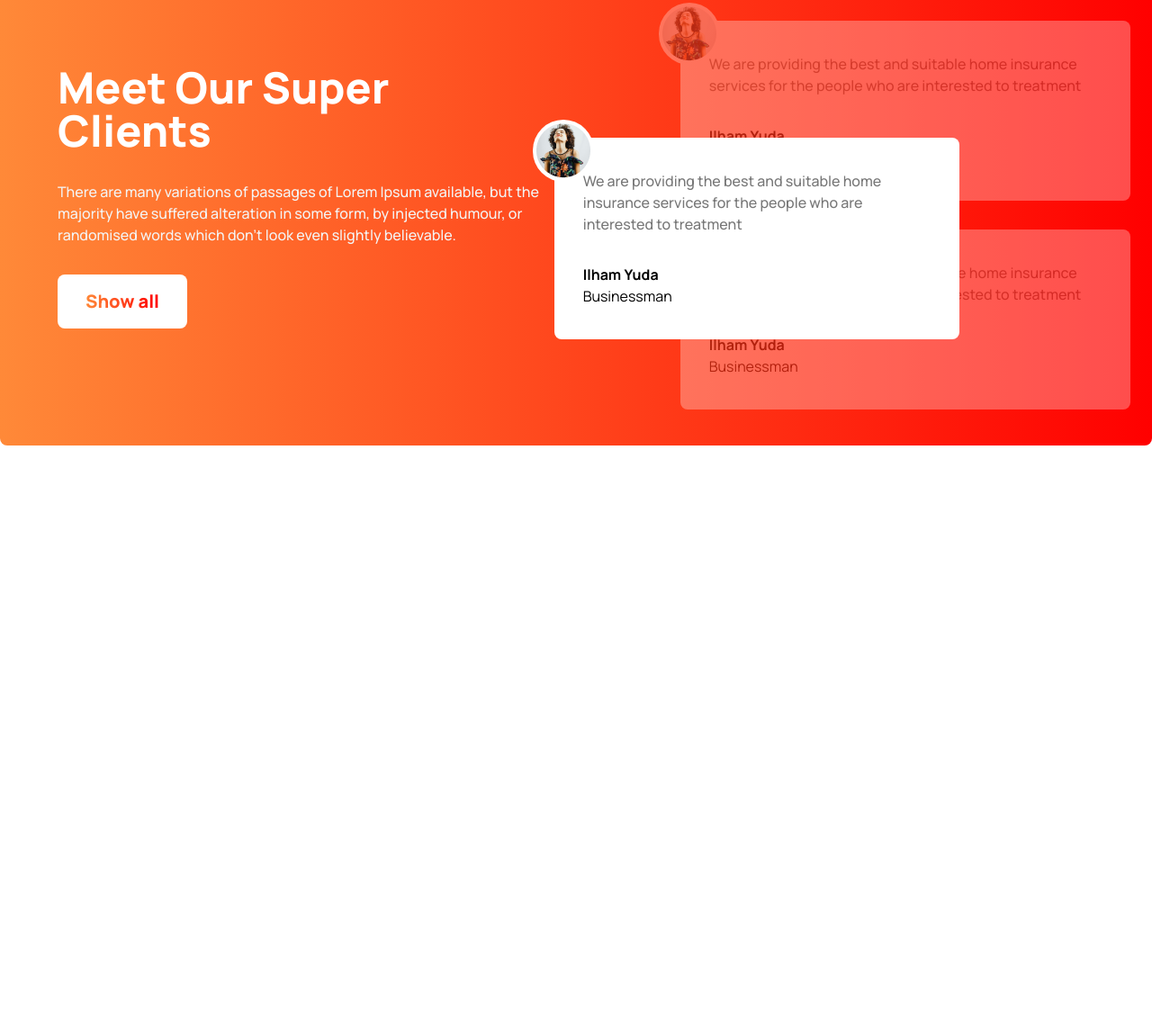
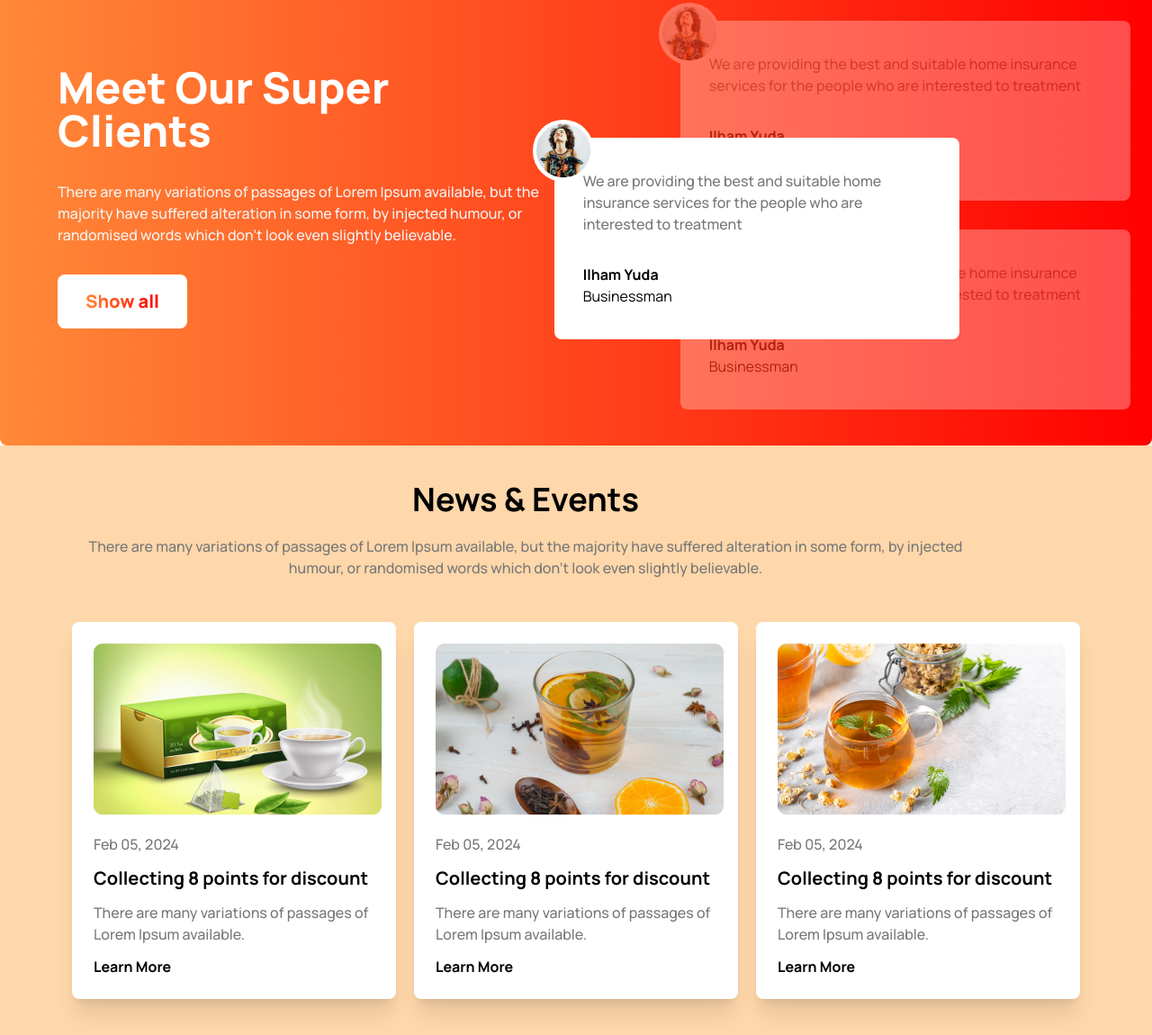
Before and after one commit to minjamin-ahmmed/tea-house-responsive-website, a plain HTML site: page index.html in a window 1280 px wide. Shown: the part 1941-3091 px from the top of the page at 90% size. Before the commit the page ends 2436 px from the top, so only its background shows below. Drawn offline with nearby package versions, Linux system fonts and the light colour scheme.

Commit message:
news and event container added

```diff
--- a/index.html
+++ b/index.html
@@ -249,11 +249,58 @@
 
                         </div>
                     </div>
+                </div>
+
+            </div>
+
+        </section>
 
 
+        <!-- News and Events Container -->
 
+        <section class="px-5 py-5 lg:px-20 md:px-35 lg:py-10 md:py-10 bg-orange-200">
+            <div class="w-[90%] text-center mb-12">
+                <h2 class="text-4xl font-bold mb-5">News & Events</h2>
+                <p class="text-center text-l text-[#777777] font-medium">There are many variations of passages of Lorem
+                    Ipsum available, but the majority have suffered
+                    alteration in some form, by injected humour, or randomised words which don't look even slightly
+                    believable. </p>
+            </div>
 
+            <div class=" lg:grid-cols-3 gap-5 grid grid-cols-1">
+                <div class="bg-white  p-6 shadow-xl rounded-lg ">
+                    <div class="w-80 mb-5">
+                        <img class="w-full" src="images/news-1.png" alt="">
+                    </div>
+                    <p class="text-l text-[#777777] font-medium mb-3">Feb 05, 2024</p>
+                    <h3 class="text-xl font-bold mb-3">Collecting 8 points for discount</h3>
+                    <p class="text-l text-[#777777] font-medium mb-3">There are many variations of passages of Lorem
+                        Ipsum available.</p>
+                    <h4 class="text-l font-bold ">Learn More</h4>
 
+                </div>
+
+                <div class="bg-white p-6 shadow-xl rounded-lg">
+                    <div class="w-80 mb-5">
+                        <img class="w-full" src="images/news-2.png" alt="">
+                    </div>
+                    <p class="text-l text-[#777777] font-medium mb-3">Feb 05, 2024</p>
+                    <h3 class="text-xl font-bold mb-3">Collecting 8 points for discount</h3>
+                    <p class="text-l text-[#777777] font-medium mb-3">There are many variations of passages of Lorem
+                        Ipsum available.</p>
+                    <h4 class="text-l font-bold ">Learn More</h4>
+
+                </div>
+
+                <div class="bg-white p-6 shadow-xl rounded-lg">
+                    <div class="w-80 mb-5">
+                        <img class="w-full" src="images/news-3.png" alt="">
+                    </div>
+                    <p class="text-l text-[#777777] font-medium mb-3">Feb 05, 2024</p>
+                    <h3 class="text-xl font-bold mb-3">Collecting 8 points for discount</h3>
+                    <p class="text-l text-[#777777] font-medium mb-3">There are many variations of passages of Lorem
+                        Ipsum available.</p>
+                    <h4 class="text-l font-bold ">Learn More</h4>
 
                 </div>
 
@@ -265,13 +312,7 @@
 
 
 
-
-
-
-
-
             </div>
-
 
 
 
```
